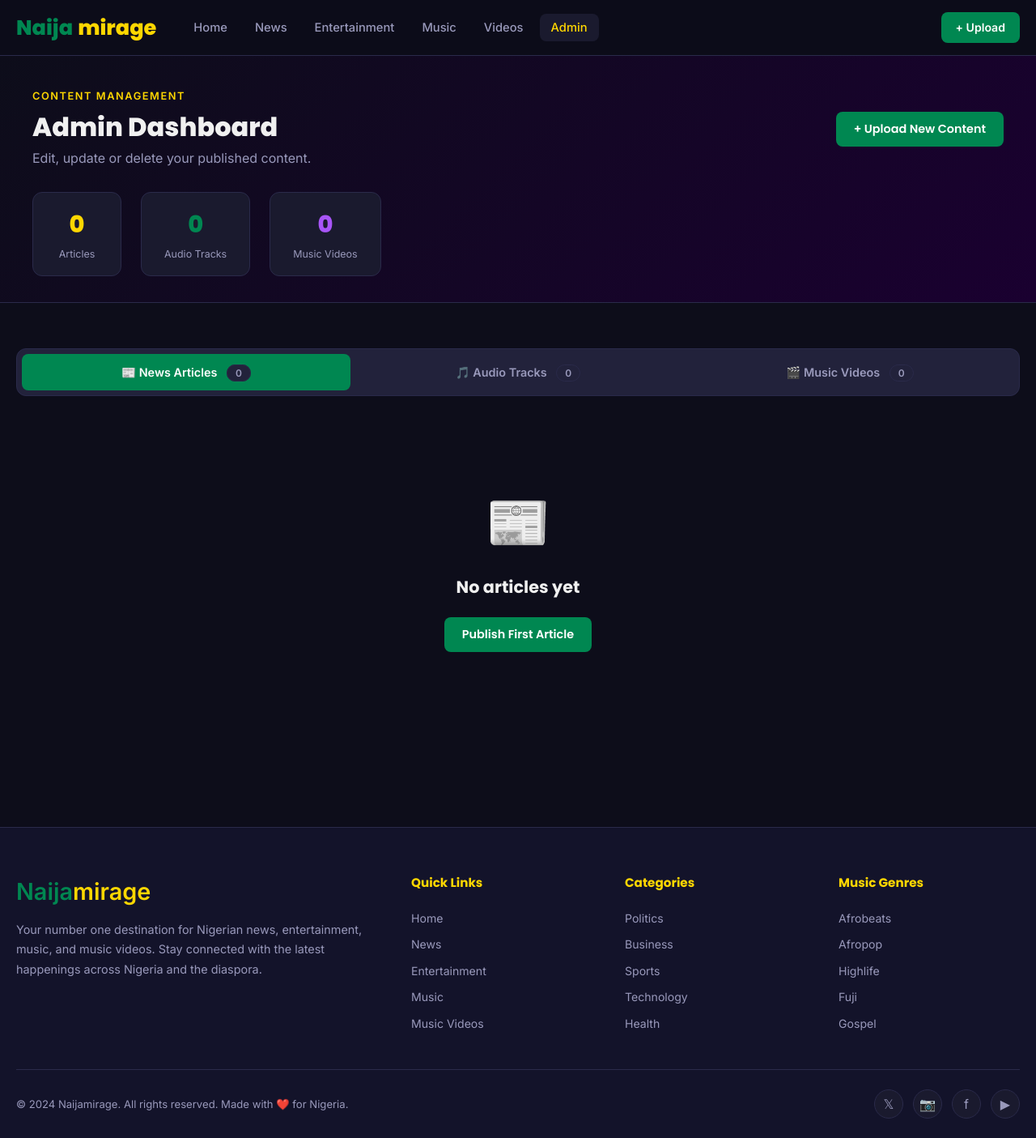
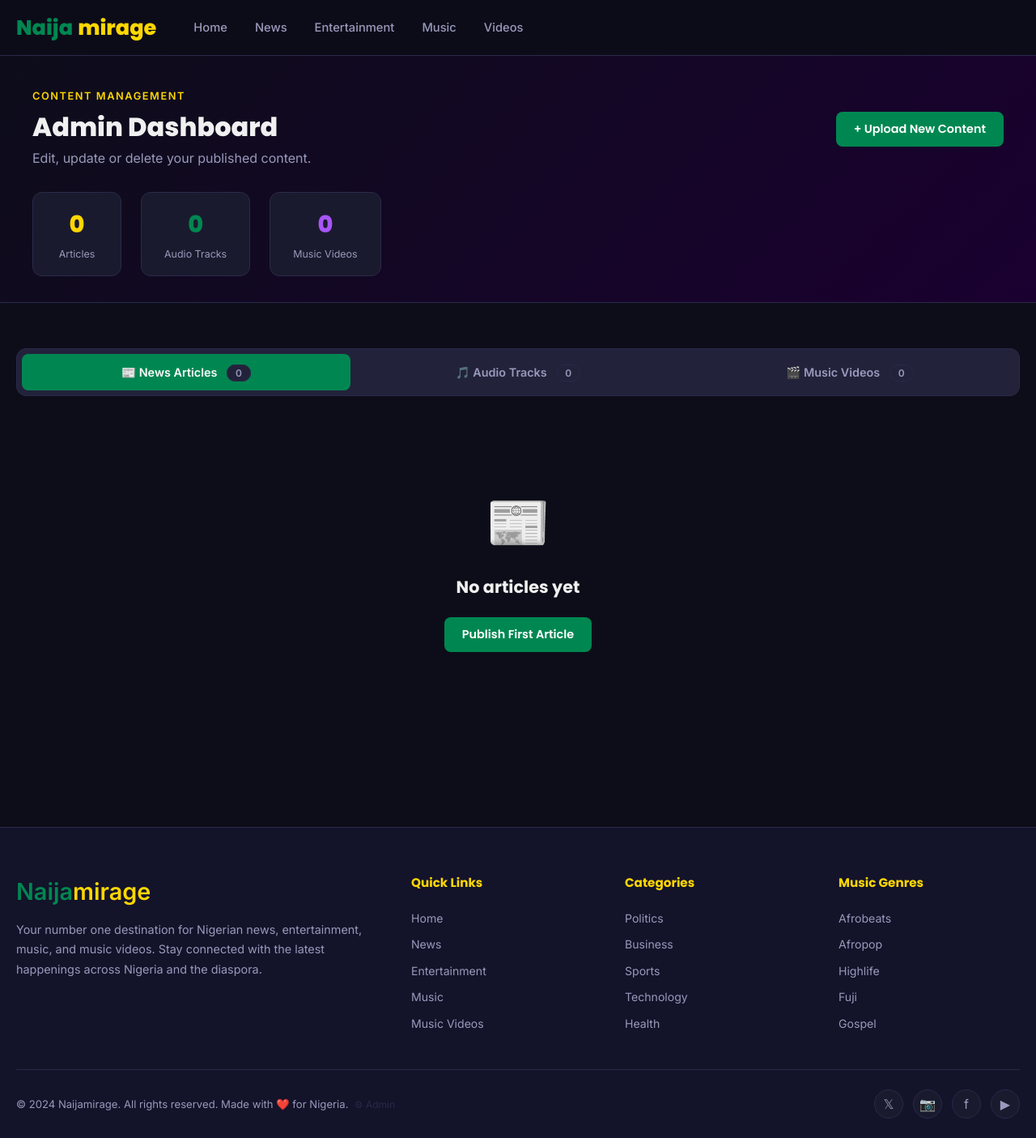
Before and after one commit to dabelinfotech/naijamirage, a Flask app: page /admin in a window 1280 px wide. Shown: the whole page at 81% size. Run offline with Flask 3, Linux system fonts and the light colour scheme; some libraries are stand-ins or nearby versions.

Commit message:
Remove Upload and Admin buttons from public navbar
Admin link moved to a discreet footer link (barely visible).
Public navbar now shows only: Home, News, Entertainment, Music, Videos.

Co-Authored-By: Claude Sonnet 4.6 <noreply@anthropic.com>

```diff
--- a/templates/base.html
+++ b/templates/base.html
@@ -24,11 +24,9 @@
       <li><a href="{{ url_for('entertainment') }}">Entertainment</a></li>
       <li><a href="{{ url_for('music') }}">Music</a></li>
       <li><a href="{{ url_for('videos') }}">Videos</a></li>
-      <li><a href="{{ url_for('admin_dashboard') }}">Admin</a></li>
     </ul>
 
     <div class="navbar-right">
-      <a href="{{ url_for('upload') }}" class="navbar-upload-btn">+ Upload</a>
       <button class="hamburger" id="hamburger" aria-label="Menu">
         <span></span><span></span><span></span>
       </button>
@@ -42,8 +40,6 @@
     <a href="{{ url_for('entertainment') }}">🎭 Entertainment</a>
     <a href="{{ url_for('music') }}">🎵 Music</a>
     <a href="{{ url_for('videos') }}">🎬 Videos</a>
-    <a href="{{ url_for('upload') }}">⬆️ Upload Content</a>
-    <a href="{{ url_for('admin_dashboard') }}">⚙️ Admin Panel</a>
   </div>
 </nav>
 
@@ -108,7 +104,7 @@
   </div>
 
   <div class="footer-bottom">
-    <span>&copy; {{ 2024 }} Naijamirage. All rights reserved. Made with ❤️ for Nigeria.</span>
+    <span>&copy; {{ 2024 }} Naijamirage. All rights reserved. Made with ❤️ for Nigeria. &nbsp;<a href="{{ url_for('admin_dashboard') }}" style="color:var(--border);font-size:.75rem;" title="Admin">⚙ Admin</a></span>
     <div class="footer-social">
       <a href="#" title="Twitter/X">𝕏</a>
       <a href="#" title="Instagram">📷</a>
```
